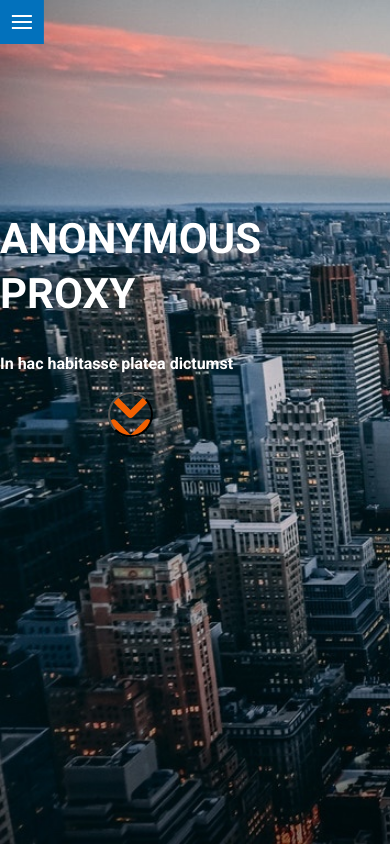
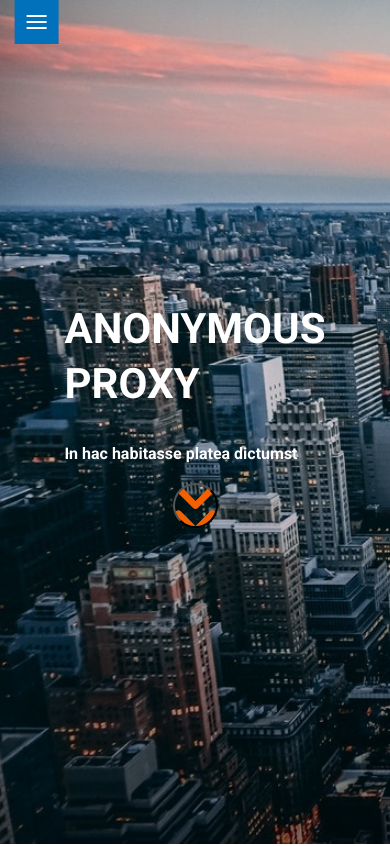
Before and after one commit to palomaviolin/html-css__exercise-1__women-in-tech, a website: page docs/index.html in a window 390 px wide. Shown: the top 846 px of the page. Drawn offline with Linux system fonts and the light colour scheme.

Commit message:
Center h1 (STILL in mobile version

```diff
--- a/_src/assets/scss/components/_buttons.scss
+++ b/_src/assets/scss/components/_buttons.scss
@@ -4,7 +4,7 @@
   height: 44px;
   background-color: $color-button_hamburger;
   z-index: 2;
-  transform: translate(-248%);
+  transform: translate(-360%);
   display: flex;
   flex-direction: column;
   align-items: center;
--- a/_src/assets/scss/components/_typography.scss
+++ b/_src/assets/scss/components/_typography.scss
@@ -1,7 +1,3 @@
-.main_titles_box {
-  margin-top: 70%;
-}
-
 .website_title {
   text-transform: uppercase;
   color: white;
--- a/_src/assets/scss/main.scss
+++ b/_src/assets/scss/main.scss
@@ -19,10 +19,11 @@ body {
   display: flex;
   flex-direction: column;
   align-items: center;
-  position: absolute;
 }
 
-
+.main_titles_box {
+  margin-top: 70%;
+}
 
 .section_1 {
   background-color: $color-section1;
```
Also changed, not shown: docs/assets/css/main.css.
